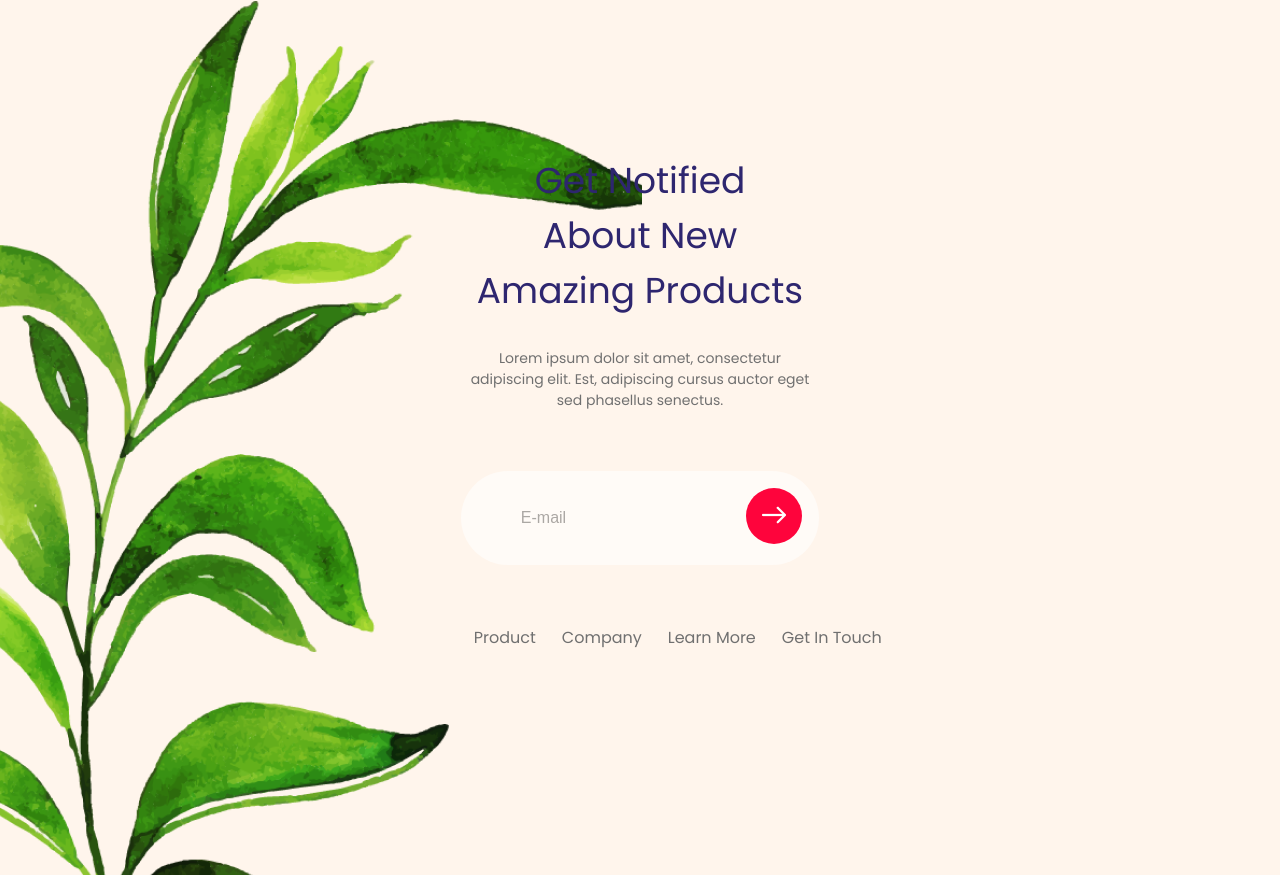
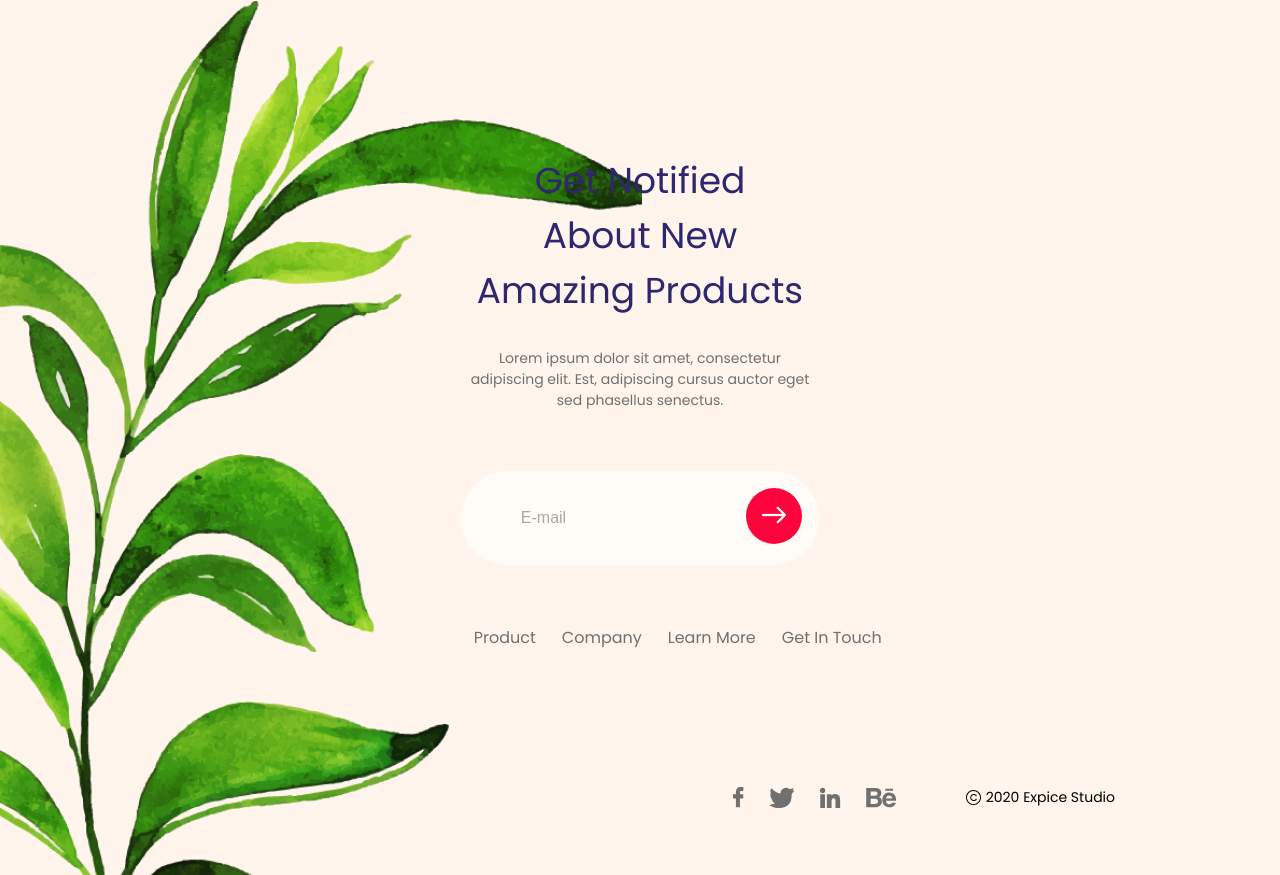
Before and after one commit to fastama/FoodPage_Project, a plain HTML site: page index.html in a window 1280 px wide. Shown: the part 8615-9490 px from the top of the page. Drawn offline with Linux system fonts and the light colour scheme.

Commit message:
food page vii.i

```diff
--- a/css/style.css
+++ b/css/style.css
@@ -712,6 +712,7 @@ img.dotbg:last-child {
   align-items: center;
   text-align: center;
   overflow: hidden;
+  padding;
 }
 #email::before {
   content: "";
@@ -793,3 +794,32 @@ img.dotbg:last-child {
   text-decoration: none;
   cursor: pointer;
 }
+#footer-row{
+display: flex;
+justify-content: space-between;
+position: absolute;
+right: 165px;
+bottom: 67px;
+}
+#social-icon-row {
+  display: flex;
+  justify-content: space-between;
+  width: 148px;
+  margin-right: 85px;
+}
+#social-icon-row img {
+  margin-right: 24px;
+  font-size: 24px;
+  cursor: pointer;
+}
+#copyright{
+  display: flex;
+  align-items: center;
+}
+#copyright img {
+margin-right: 5px;
+}
+#copyright span{
+  font-size: 14px;
+  font-weight: 400;
+}
--- a/index.html
+++ b/index.html
@@ -259,6 +259,15 @@
         </div>
         <div id="link-row"><a href="">Product</a><a href="">Company</a><a href="">Learn More</a><a href="">Get In Touch</a></div>
       </div>
+      <div id="footer-row">
+        <div id="social-icon-row">
+          <img src="img/fb-icon.svg" alt="face book icon" />
+          <img src="img/tw-icon.svg" alt="twitter icon" />
+          <img src="img/linkedin-icon.svg" alt="linkedin icon" />
+          <img src="img/behance-icon.svg" alt="behance icon" />
+        </div>
+        <div id="copyright"><img src="img/Copy right Icon.svg" alt="copy right icon" /><span>2020 Expice Studio</span></div>
+      </div>
     </section>
   </body>
 </html>
```
Also changed, not shown: img/Copy right Icon.svg (added), img/behance-icon.svg (added), img/fb-icon.svg (added), img/linkedin-icon.svg (added), img/tw-icon.svg (added).
